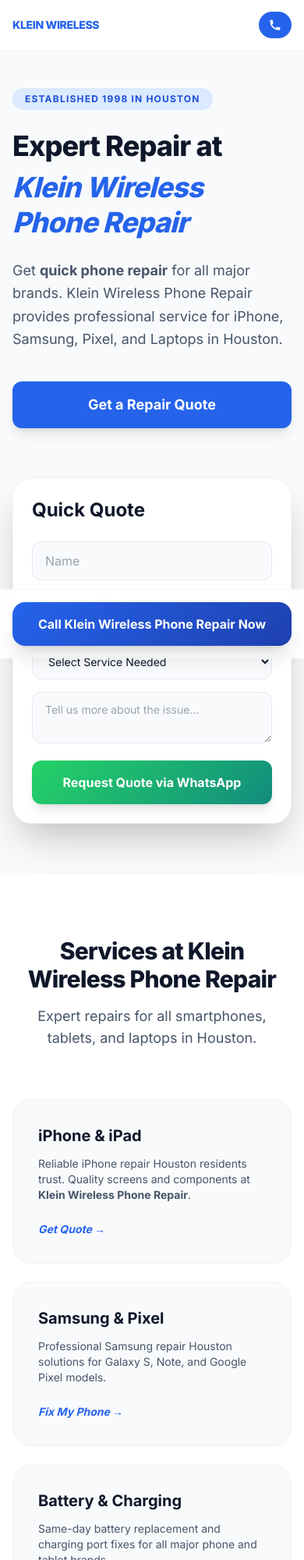
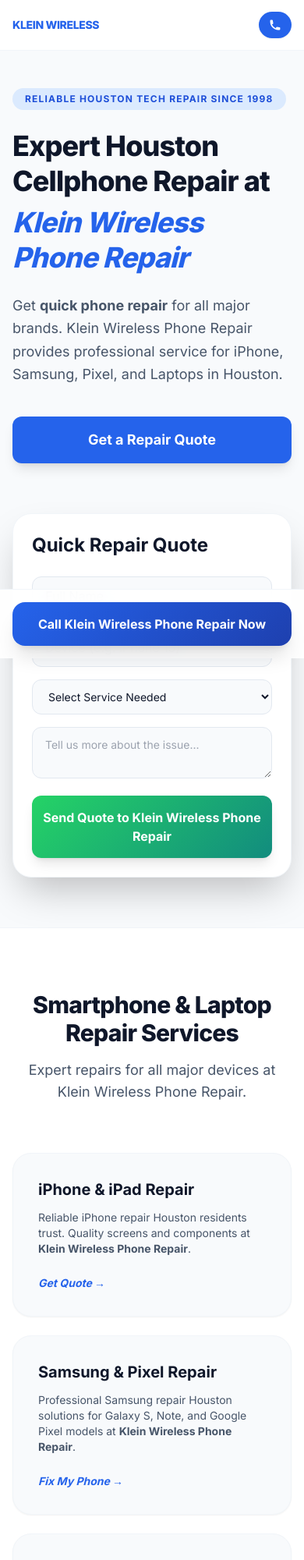
Before and after one commit to amoten1984/kleinwireless, a plain HTML site: page index.html in a window 390 px wide. Shown: the top 2000 px of the page at 78% size. Drawn offline with nearby package versions, Linux system fonts and the light colour scheme.

Commit message:
Update index.html

```diff
--- a/index.html
+++ b/index.html
@@ -4,10 +4,25 @@
     <meta charset="UTF-8">
     <meta name="viewport" content="width=device-width, initial-scale=1.0">
 
-    <!-- SEO Meta Tags: Optimized for NAP Consistency and Houston Entity Relevance -->
+    <!-- Primary SEO Meta Tags -->
     <title>Expert Cellphone Repair Houston | Klein Wireless Phone Repair</title>
-    <meta name="description" content="Houston's premier full-service tech repair center. Klein Wireless Phone Repair offers expert iPhone, Samsung, and Pixel repair services near Beltway 8.">
-    <meta name="keywords" content="Klein Wireless Phone Repair, cellphone repair Houston, iphone screen repair, Samsung repair Houston, phone repair near me, Veterans Memorial Dr repair">
+    <meta name="description" content="Houston's premier tech repair center. Klein Wireless Phone Repair offers expert iPhone, Samsung, and Pixel repair services near Beltway 8 and Veterans Memorial Dr.">
+    <meta name="keywords" content="Klein Wireless Phone Repair, cellphone repair Houston, iphone screen repair, Samsung repair Houston, quick phone repair near me, Veterans Memorial Dr repair, computer repair Houston">
+    <link rel="canonical" href="https://irepairall.co/">
+
+    <!-- Open Graph / Facebook -->
+    <meta property="og:type" content="website">
+    <meta property="og:url" content="https://irepairall.co/">
+    <meta property="og:title" content="Expert Cellphone Repair Houston | Klein Wireless Phone Repair">
+    <meta property="og:description" content="Professional iPhone, Samsung, and Computer repair services in North Houston. Established 1998. Quick, reliable tech solutions.">
+    <meta property="og:image" content="https://kleinwirelessphonerepair.setmore.com/logo.png">
+
+    <!-- Twitter -->
+    <meta property="twitter:card" content="summary_large_image">
+    <meta property="twitter:url" content="https://irepairall.co/">
+    <meta property="twitter:title" content="Expert Cellphone Repair Houston | Klein Wireless Phone Repair">
+    <meta property="twitter:description" content="Professional iPhone, Samsung, and Computer repair services in North Houston. Established 1998.">
+    <meta property="twitter:image" content="https://kleinwirelessphonerepair.setmore.com/logo.png">
 
     <!-- Google tag (gtag.js) -->
     <script async src="https://www.googletagmanager.com/gtag/js?id=G-Y0K0LPMGTX"></script>
@@ -80,19 +95,19 @@
         <div class="max-w-7xl mx-auto px-4 sm:px-6 lg:px-8">
             <div class="flex justify-between h-16 md:h-20 items-center">
                 <div class="flex-shrink-0 flex items-center overflow-hidden mr-2">
-                    <a href="/" title="Klein Wireless Phone Repair - Home" class="text-sm md:text-xl font-extrabold tracking-tight text-blue-600 uppercase whitespace-nowrap">
+                    <a href="/" title="Klein Wireless Phone Repair - Houston Home" class="text-sm md:text-xl font-extrabold tracking-tight text-blue-600 uppercase whitespace-nowrap">
                         KLEIN WIRELESS<span class="text-slate-900 ml-1 hidden xs:inline">PHONE REPAIR</span>
                     </a>
                 </div>
 
                 <div class="hidden lg:flex space-x-8 font-medium text-slate-600 text-sm">
-                    <a href="#services" title="Klein Wireless Phone Repair Services" class="hover:text-blue-600 transition">Services</a>
-                    <a href="#local" title="Klein Wireless Phone Repair Location Houston" class="hover:text-blue-600 transition">Location</a>
+                    <a href="#services" title="Services at Klein Wireless Phone Repair" class="hover:text-blue-600 transition">Services</a>
+                    <a href="#local" title="Klein Wireless Phone Repair Location in Houston" class="hover:text-blue-600 transition">Location</a>
                 </div>
 
                 <div class="flex items-center">
-                    <a href="tel:8322491111" onclick="gtag('event', 'phone_call_click', {'location': 'nav'});" title="Call Klein Wireless Phone Repair" class="inline-flex items-center px-3 py-2 md:px-6 md:py-3 border border-transparent text-sm md:text-base font-bold rounded-full shadow-sm text-white bg-blue-600 hover:bg-blue-700 transition">
-                        <svg class="w-4 h-4 md:mr-2" fill="currentColor" viewBox="0 0 20 20"><path d="M2 3a1 1 0 011-1h2.153a1 1 0 01.986.836l.74 4.435a1 1 0 01-.54 1.06l-1.548.773a11.037 11.037 0 006.105 6.105l.774-1.548a1 1 0 011.059-.54l4.435.74a1 1 0 01.836.986V17a1 1 0 01-1 1h-2C7.82 18 2 12.18 2 5V3z"></path></svg>
+                    <a href="tel:8322491111" onclick="gtag('event', 'phone_call_click', {'location': 'nav'});" title="Call Klein Wireless Phone Repair Houston" class="inline-flex items-center px-3 py-2 md:px-6 md:py-3 border border-transparent text-sm md:text-base font-bold rounded-full shadow-sm text-white bg-blue-600 hover:bg-blue-700 transition">
+                        <svg class="w-4 h-4 md:mr-2" fill="currentColor" viewBox="0 0 20 20" aria-hidden="true"><path d="M2 3a1 1 0 011-1h2.153a1 1 0 01.986.836l.74 4.435a1 1 0 01-.54 1.06l-1.548.773a11.037 11.037 0 006.105 6.105l.774-1.548a1 1 0 011.059-.54l4.435.74a1 1 0 01.836.986V17a1 1 0 01-1 1h-2C7.82 18 2 12.18 2 5V3z"></path></svg>
                         <span class="hidden md:inline">832-249-1111</span>
                     </a>
                 </div>
@@ -107,16 +122,16 @@
                 <div class="lg:grid lg:grid-cols-2 lg:gap-12 items-center">
                     <div>
                         <span class="inline-block px-4 py-1.5 mb-6 text-xs font-bold tracking-widest text-blue-700 uppercase bg-blue-100 rounded-full">
-                            Established 1998 in Houston
+                            Reliable Houston Tech Repair Since 1998
                         </span>
                         <h1 class="text-4xl md:text-5xl lg:text-6xl font-extrabold text-slate-900 leading-tight mb-6 tracking-tight">
-                            Expert Repair at <span class="text-blue-600 italic block mt-2">Klein Wireless Phone Repair</span>
+                            Expert Houston Cellphone Repair at <span class="text-blue-600 italic block mt-2">Klein Wireless Phone Repair</span>
                         </h1>
                         <p class="text-lg md:text-xl text-slate-600 mb-10 leading-relaxed max-w-lg">
                             Get <strong>quick phone repair</strong> for all major brands. Klein Wireless Phone Repair provides professional service for iPhone, Samsung, Pixel, and Laptops in Houston.
                         </p>
                         <div class="flex flex-col sm:flex-row space-y-4 sm:space-y-0 sm:space-x-4">
-                            <a href="tel:8322491111" onclick="gtag('event', 'phone_call_click', {'location': 'hero'});" title="Call Klein Wireless Phone Repair Houston" class="text-center px-8 py-4 bg-blue-600 text-white text-lg font-bold rounded-xl shadow-lg hover:bg-blue-700 transition">
+                            <a href="tel:8322491111" onclick="gtag('event', 'phone_call_click', {'location': 'hero'});" title="Call Klein Wireless Phone Repair for Pricing" class="text-center px-8 py-4 bg-blue-600 text-white text-lg font-bold rounded-xl shadow-lg hover:bg-blue-700 transition">
                                 Get a Repair Quote
                             </a>
                         </div>
@@ -125,7 +140,7 @@
                     <!-- Lead Generation Form (WhatsApp Redirect) -->
                     <div id="quote" class="mt-16 lg:mt-0 bg-white p-6 md:p-8 rounded-3xl shadow-2xl border border-slate-100">
                         <div class="flex items-center justify-between mb-6 h-8">
-                            <h3 class="text-2xl font-bold text-slate-900">Quick Quote</h3>
+                            <h3 class="text-2xl font-bold text-slate-900">Quick Repair Quote</h3>
                             <span id="live-indicator" class="items-center text-green-600 text-xs font-bold uppercase tracking-wider">
                                 <span class="flex h-2 w-2 rounded-full bg-green-500 mr-2 animate-pulse"></span>
                                 Live Specialist
@@ -133,8 +148,8 @@
                         </div>
                         <form id="whatsappForm" class="space-y-4">
                             <div class="grid grid-cols-1 sm:grid-cols-2 gap-4">
-                                <input type="text" id="name" placeholder="Name" required class="w-full px-4 py-3 rounded-xl bg-slate-50 border border-slate-200 focus:border-blue-500 outline-none transition">
-                                <input type="text" id="device" placeholder="Device Model" required class="w-full px-4 py-3 rounded-xl bg-slate-50 border border-slate-200 focus:border-blue-500 outline-none transition">
+                                <input type="text" id="name" placeholder="Full Name" required class="w-full px-4 py-3 rounded-xl bg-slate-50 border border-slate-200 focus:border-blue-500 outline-none transition">
+                                <input type="text" id="device" placeholder="Device (e.g. iPhone 15)" required class="w-full px-4 py-3 rounded-xl bg-slate-50 border border-slate-200 focus:border-blue-500 outline-none transition">
                             </div>
                             <select id="issueType" required class="w-full px-4 py-3 rounded-xl bg-slate-50 border border-slate-200 focus:border-blue-500 outline-none transition text-sm">
                                 <option value="">Select Service Needed</option>
@@ -146,7 +161,7 @@
                             </select>
                             <textarea id="details" rows="2" placeholder="Tell us more about the issue..." class="w-full px-4 py-3 rounded-xl bg-slate-50 border border-slate-200 focus:border-blue-500 outline-none transition text-sm"></textarea>
                             <button type="button" onclick="sendToWhatsApp()" class="w-full py-4 whatsapp-gradient text-white font-bold rounded-xl hover:opacity-90 transition shadow-lg flex items-center justify-center">
-                                Request Quote via WhatsApp
+                                Send Quote to Klein Wireless Phone Repair
                             </button>
                         </form>
                     </div>
@@ -158,29 +173,50 @@
         <section id="services" class="py-20 md:py-24 bg-white border-t border-slate-100">
             <div class="max-w-7xl mx-auto px-4 sm:px-6 lg:px-8">
                 <div class="text-center mb-16">
-                    <h2 class="text-3xl md:text-4xl font-extrabold text-slate-900 mb-4 tracking-tight">Services at Klein Wireless Phone Repair</h2>
-                    <p class="text-slate-600 max-w-2xl mx-auto text-lg">Expert repairs for all smartphones, tablets, and laptops in Houston.</p>
+                    <h2 class="text-3xl md:text-4xl font-extrabold text-slate-900 mb-4 tracking-tight">Smartphone & Laptop Repair Services</h2>
+                    <p class="text-slate-600 max-w-2xl mx-auto text-lg">Expert repairs for all major devices at Klein Wireless Phone Repair.</p>
                 </div>
                 <div class="grid grid-cols-1 sm:grid-cols-2 lg:grid-cols-4 gap-6 md:gap-8">
                     <div class="p-8 bg-slate-50 rounded-3xl border border-slate-100 shadow-sm flex flex-col h-full transition hover:border-blue-200">
-                        <h3 class="text-xl font-bold mb-3">iPhone & iPad</h3>
+                        <h3 class="text-xl font-bold mb-3">iPhone & iPad Repair</h3>
                         <p class="text-slate-600 text-sm mb-6 flex-grow">Reliable iPhone repair Houston residents trust. Quality screens and components at <strong>Klein Wireless Phone Repair</strong>.</p>
-                        <a href="#quote" title="iPhone Repair at Klein Wireless Phone Repair" class="text-blue-600 font-bold text-sm hover:underline italic">Get Quote &rarr;</a>
+                        <a href="#quote" title="iPhone Repair Quote at Klein Wireless Phone Repair" class="text-blue-600 font-bold text-sm hover:underline italic">Get Quote &rarr;</a>
                     </div>
                     <div class="p-8 bg-slate-50 rounded-3xl border border-slate-100 shadow-sm flex flex-col h-full transition hover:border-blue-200">
-                        <h3 class="text-xl font-bold mb-3">Samsung & Pixel</h3>
-                        <p class="text-slate-600 text-sm mb-6 flex-grow">Professional Samsung repair Houston solutions for Galaxy S, Note, and Google Pixel models.</p>
-                        <a href="#quote" title="Samsung Repair at Klein Wireless Phone Repair" class="text-blue-600 font-bold text-sm hover:underline italic">Fix My Phone &rarr;</a>
+                        <h3 class="text-xl font-bold mb-3">Samsung & Pixel Repair</h3>
+                        <p class="text-slate-600 text-sm mb-6 flex-grow">Professional Samsung repair Houston solutions for Galaxy S, Note, and Google Pixel models at <strong>Klein Wireless Phone Repair</strong>.</p>
+                        <a href="#quote" title="Samsung Repair Quote at Klein Wireless Phone Repair" class="text-blue-600 font-bold text-sm hover:underline italic">Fix My Phone &rarr;</a>
                     </div>
                     <div class="p-8 bg-slate-50 rounded-3xl border border-slate-100 shadow-sm flex flex-col h-full transition hover:border-blue-200">
-                        <h3 class="text-xl font-bold mb-3">Battery & Charging</h3>
-                        <p class="text-slate-600 text-sm mb-6 flex-grow">Same-day battery replacement and charging port fixes for all major phone and tablet brands.</p>
+                        <h3 class="text-xl font-bold mb-3">Battery & Charging Port</h3>
+                        <p class="text-slate-600 text-sm mb-6 flex-grow">Same-day battery replacement and charging port fixes for all major phone and tablet brands in Houston.</p>
                         <a href="#quote" title="Battery Service at Klein Wireless Phone Repair" class="text-blue-600 font-bold text-sm hover:underline italic">Replace Battery &rarr;</a>
                     </div>
                     <div class="p-8 bg-slate-50 rounded-3xl border border-slate-100 shadow-sm flex flex-col h-full transition hover:border-blue-200">
-                        <h3 class="text-xl font-bold mb-3">Computer Repair</h3>
-                        <p class="text-slate-600 text-sm mb-6 flex-grow">Hardware support, virus removal, and screen replacement for laptops and Macbook.</p>
+                        <h3 class="text-xl font-bold mb-3">Computer & Macbook Repair</h3>
+                        <p class="text-slate-600 text-sm mb-6 flex-grow">Hardware support, virus removal, and screen replacement for laptops and Macbook at <strong>Klein Wireless Phone Repair</strong>.</p>
                         <a href="#quote" title="Computer Support at Klein Wireless Phone Repair" class="text-blue-600 font-bold text-sm hover:underline italic">Laptop Support &rarr;</a>
+                    </div>
+                </div>
+            </div>
+        </section>
+
+        <!-- Why Choose Us Section (Added for SEO Depth) -->
+        <section class="py-16 bg-slate-50 border-y border-slate-100">
+            <div class="max-w-4xl mx-auto px-4 sm:px-6 lg:px-8 text-center">
+                <h2 class="text-2xl font-bold text-slate-900 mb-6">Why Choose Klein Wireless Phone Repair?</h2>
+                <div class="grid grid-cols-1 md:grid-cols-3 gap-8">
+                    <div>
+                        <p class="font-bold text-blue-600">Established 1998</p>
+                        <p class="text-slate-600 text-sm">Over 25 years of trusted experience in Houston's electronics repair market.</p>
+                    </div>
+                    <div>
+                        <p class="font-bold text-blue-600">Quick Same-Day Service</p>
+                        <p class="text-slate-600 text-sm">Most repairs are finished in under 45 minutes while you wait or shop.</p>
+                    </div>
+                    <div>
+                        <p class="font-bold text-blue-600">Premium Parts Only</p>
+                        <p class="text-slate-600 text-sm">We use highest-grade components to ensure your device works like new.</p>
                     </div>
                 </div>
             </div>
@@ -191,16 +227,16 @@
             <div class="max-w-7xl mx-auto px-4 sm:px-6 lg:px-8">
                 <div class="lg:grid lg:grid-cols-2 gap-16 items-center">
                     <div>
-                        <h2 class="text-4xl font-extrabold mb-8 tracking-tight text-white">Our Houston Location</h2>
+                        <h2 class="text-4xl font-extrabold mb-8 tracking-tight text-white">Visit Klein Wireless Phone Repair in Houston</h2>
                         <p class="text-lg text-slate-300 mb-8 leading-relaxed">
-                            Find <strong>Klein Wireless Phone Repair</strong> inside <strong>FoodTown</strong> off <strong>Beltway 8</strong>. We are perfectly positioned to serve customers near <strong>Veterans Memorial Dr</strong>.
+                            Find <strong>Klein Wireless Phone Repair</strong> inside <strong>FoodTown</strong> off <strong>Beltway 8</strong>. We are perfectly positioned to serve customers near <strong>Veterans Memorial Dr</strong> and the North Houston area.
                         </p>
-                        <a href="https://share.google/g2smE5MF2YfDDIuQB" target="_blank" onclick="gtag('event', 'directions_click');" title="Directions to Klein Wireless Phone Repair Houston" class="inline-flex items-center px-10 py-4 bg-blue-600 text-white font-bold rounded-2xl hover:bg-blue-700 transition shadow-xl">
+                        <a href="https://share.google/g2smE5MF2YfDDIuQB" target="_blank" onclick="gtag('event', 'directions_click');" title="Get Directions to Klein Wireless Phone Repair in Houston" class="inline-flex items-center px-10 py-4 bg-blue-600 text-white font-bold rounded-2xl hover:bg-blue-700 transition shadow-xl">
                             Get Directions
                         </a>
                     </div>
                     <div class="mt-12 lg:mt-0 rounded-3xl overflow-hidden shadow-2xl h-80 bg-slate-800 border border-slate-700">
-                        <iframe src="https://www.google.com/maps/embed?pb=!1m18!1m12!1m3!1d3457.357264698599!2d-95.46092379999999!3d29.94040069999999!2m3!1f0!2f0!3f0!3m2!1i1024!2i768!4f13.1!3m3!1m2!1s0x8640c93b8b08bd61%3A0x8a3b11cf70ca4aeb!2sKlein%20Wireless%20Phone%20Repair!5e0!3m2!1sen!2sca!4v1772238626356!5m2!1sen!2sca" width="100%" height="100%" style="border:0;" allowfullscreen="" loading="lazy"></iframe>
+                        <iframe src="https://www.google.com/maps/embed?pb=!1m18!1m12!1m3!1d3457.357264698599!2d-95.46092379999999!3d29.94040069999999!2m3!1f0!2f0!3f0!3m2!1i1024!2i768!4f13.1!3m3!1m2!1s0x8640c93b8b08bd61%3A0x8a3b11cf70ca4aeb!2sKlein%20Wireless%20Phone%20Repair!5e0!3m2!1sen!2sca!4v1772238626356!5m2!1sen!2sca" width="100%" height="100%" style="border:0;" allowfullscreen="" loading="lazy" title="Google Maps - Klein Wireless Phone Repair Houston"></iframe>
                     </div>
                 </div>
             </div>
@@ -209,7 +245,7 @@
         <!-- Service Areas Section (SEO Footer Strategy) -->
         <section class="py-10 bg-white border-t border-slate-100 text-center">
             <div class="max-w-7xl mx-auto px-4 sm:px-6 lg:px-8">
-                <h4 class="text-[10px] font-bold text-slate-400 uppercase tracking-[0.3em] mb-6">Service Areas</h4>
+                <h4 class="text-[10px] font-bold text-slate-400 uppercase tracking-[0.3em] mb-6">Service Area Authority</h4>
                 <div class="flex flex-wrap justify-center gap-x-8 gap-y-3 text-xs font-semibold text-slate-400 uppercase tracking-widest">
                     <a href="#local" title="Phone Repair Klein TX - Klein Wireless Phone Repair" class="hover:text-blue-600 transition">Klein</a>
                     <a href="#local" title="North Houston Phone Repair - Klein Wireless Phone Repair" class="hover:text-blue-600 transition">North Houston</a>
@@ -232,7 +268,7 @@
                         KLEIN WIRELESS<br>PHONE REPAIR
                     </span>
                     <p class="text-slate-500 text-sm leading-relaxed">
-                        Houston's trusted repair center for smartphones and computers since 1998. Fast, professional, and reliable tech solutions.
+                        Houston's trusted repair center for smartphones and computers since 1998. Fast, professional, and reliable tech solutions at <strong>Klein Wireless Phone Repair</strong>.
                     </p>
                 </div>
                 <div>
@@ -241,7 +277,7 @@
                         <strong>Klein Wireless Phone Repair</strong><br>
                         2770 North Sam Houston Pkwy W Suite 1504<br>
                         Houston, TX 77038<br>
-                        <a href="tel:8322491111" title="Contact Klein Wireless Phone Repair" class="text-blue-600 font-bold hover:underline">832-249-1111</a>
+                        <a href="tel:8322491111" title="Call Klein Wireless Phone Repair Support" class="text-blue-600 font-bold hover:underline">832-249-1111</a>
                     </p>
                 </div>
                 <div>
@@ -253,14 +289,19 @@
                 </div>
             </div>
             <div class="pt-8 text-center text-slate-300 text-[10px] uppercase font-bold tracking-widest border-t border-slate-50">
-                <p>&copy; 2024 Klein Wireless Phone Repair - Houston Tech Repair.</p>
+                <p>&copy; 2024 Klein Wireless Phone Repair - Professional Houston Tech Repair Center.</p>
+                <div class="mt-2 flex justify-center space-x-4">
+                    <a href="https://share.google/g2smE5MF2YfDDIuQB" target="_blank" title="Review Klein Wireless Phone Repair on Google" rel="noopener">
+                        <img src="https://www.google.com/favicon.ico" class="w-4 h-4 opacity-30 hover:opacity-100 grayscale hover:grayscale-0 transition" alt="Google Profile">
+                    </a>
+                </div>
             </div>
         </div>
     </footer>
 
     <!-- Mobile Conversions: Persistent NAP Strategy -->
     <div class="md:hidden fixed bottom-0 left-0 right-0 p-4 bg-white/90 backdrop-blur-md border-t border-slate-100 z-50">
-        <a href="tel:8322491111" onclick="gtag('event', 'phone_call_click', {'location': 'mobile_sticky'});" title="Call Klein Wireless Phone Repair Now" class="flex items-center justify-center w-full py-4 tech-gradient text-white font-bold rounded-2xl shadow-xl">
+        <a href="tel:8322491111" onclick="gtag('event', 'phone_call_click', {'location': 'mobile_sticky'});" title="Call Klein Wireless Phone Repair Houston Now" class="flex items-center justify-center w-full py-4 tech-gradient text-white font-bold rounded-2xl shadow-xl">
             Call Klein Wireless Phone Repair Now
         </a>
     </div>
```
